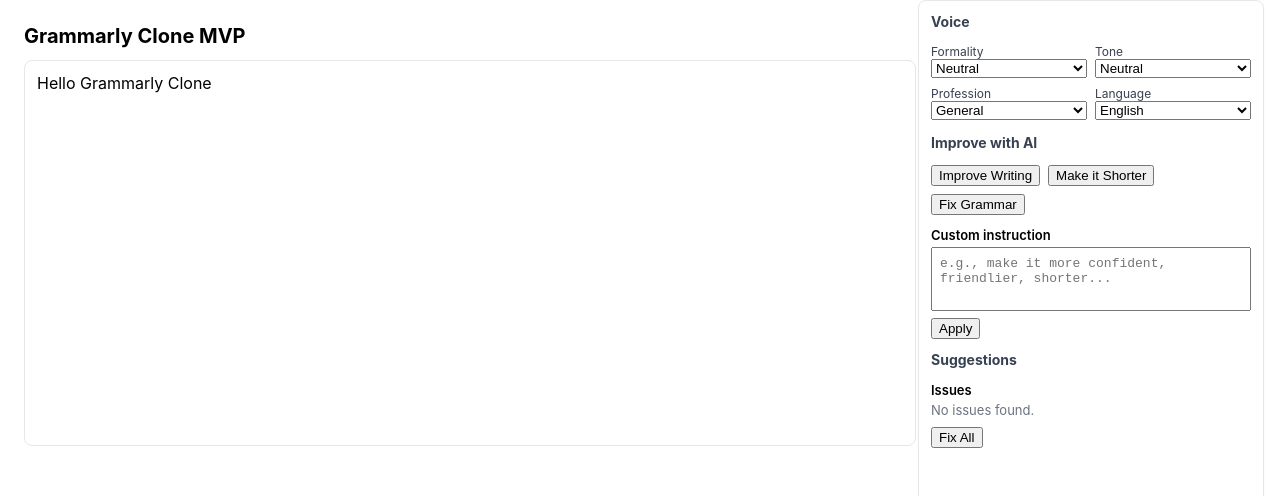
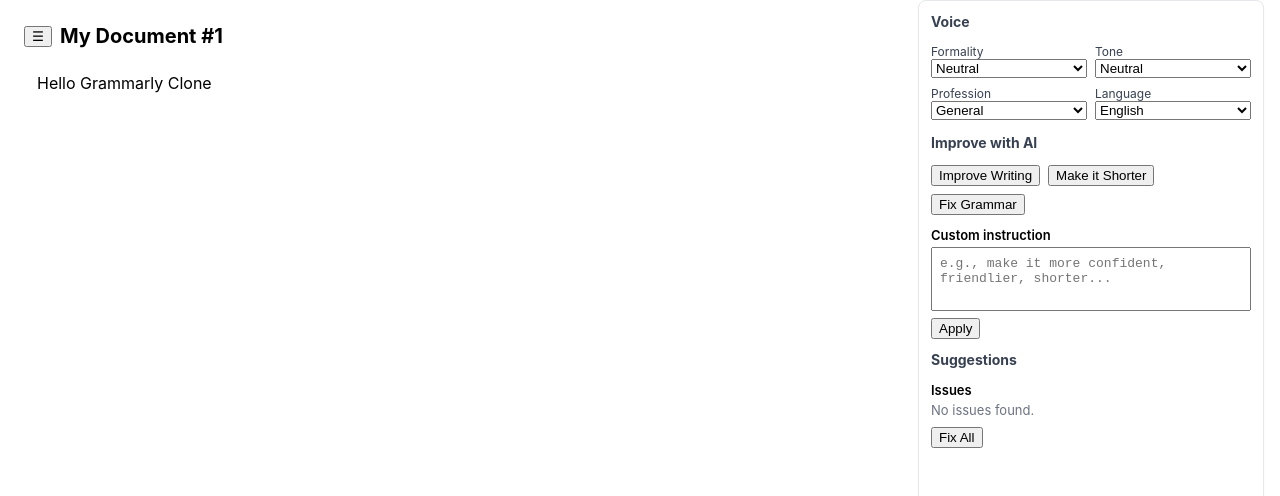
Before and after one commit to Akhil-Desai/Grammarly-Clone, a React (Vite) app in the folder frontend/: page / in a window 1280 px wide. Shown: the top 496 px of the page. Built offline with nearby package versions, Linux system fonts and the light colour scheme.

Commit message:
Additional small changes to the main editor

```diff
--- a/frontend/src/App.tsx
+++ b/frontend/src/App.tsx
@@ -12,7 +12,14 @@
     profession: 'General',
     language: 'English'
   })
+  const [menuOpen, setMenuOpen] = useState(false)
   const editorRef = useRef<HTMLDivElement | null>(null)
+
+  const exampleDoc = `This is a sample document.
+
+it includes teh common typo, and  two  spaces in places , plus lowercase after a sentence. Don't worry — you can try the Improve Writing option to make it formal or shorter.
+
+Also, check how the grammar rules handle spacing and Capitalization.`
 
   // Utilities for caret save/restore
   function getCaretOffset(root: HTMLElement): number | null {
@@ -155,7 +162,6 @@
     setLoading(true)
     try {
       const res = await apiRewrite(text, voice)
-      // pick suggestion by formality
       const target = voice.formality === 'Formal'
         ? res.rewrites.find(r => r.label === 'More formal')
         : res.rewrites.find(r => r.label === 'More persuasive')
@@ -183,7 +189,18 @@
   return (
     <div style={{ fontFamily: 'Inter, ui-sans-serif, system-ui', padding: 16, paddingRight: 336 }}>
       <header style={{ display: 'flex', alignItems: 'center', justifyContent: 'space-between' }}>
-        <h1 style={{ margin: 0, fontSize: 20 }}>Grammarly Clone MVP</h1>
+        <div style={{ position: 'relative', display: 'flex', alignItems: 'center', gap: 8 }}>
+          <button aria-label="Open menu" onClick={() => setMenuOpen(v => !v)}>☰</button>
+          <h1 style={{ margin: 0, fontSize: 20 }}>My Document #1</h1>
+          {menuOpen && (
+            <div style={{ position: 'absolute', top: '100%', left: 0, marginTop: 8, width: 220, border: '1px solid #e5e7eb', borderRadius: 8, background: '#fff', boxShadow: '0 4px 12px rgba(0,0,0,0.08)', zIndex: 50 }}>
+              <div style={{ padding: 8, borderBottom: '1px solid #f3f4f6', fontSize: 12, color: '#6b7280' }}>Menu</div>
+              <button style={{ display: 'block', width: '100%', textAlign: 'left', padding: '8px 10px', background: 'transparent' }} onClick={() => { setText(''); setMenuOpen(false) }}>Home</button>
+              <button style={{ display: 'block', width: '100%', textAlign: 'left', padding: '8px 10px', background: 'transparent' }} onClick={() => { setText(exampleDoc); setMenuOpen(false) }}>New Document</button>
+              <button style={{ display: 'block', width: '100%', textAlign: 'left', padding: '8px 10px', background: 'transparent' }} onClick={() => { window.alert('Grammarly Clone MVP: basic editor, inline checks, simple AI actions.'); setMenuOpen(false) }}>About this MVP</button>
+            </div>
+          )}
+        </div>
       </header>
 
       <div style={{ marginTop: 12 }}>
@@ -194,7 +211,7 @@
             role="textbox"
             aria-multiline
             onInput={(e) => setText((e.currentTarget as HTMLDivElement).innerText || '')}
-            style={{ width: '95%', height: 360, fontSize: 16, padding: 12, marginTop: 8, overflow: 'auto', border: '1px solid #e5e7eb', borderRadius: 8, whiteSpace: 'pre-wrap', outline: 'none' }}
+            style={{ width: '95%', height: 360, fontSize: 16, padding: 12, marginTop: 8, overflow: 'auto', border: '1px solid transparent', borderRadius: 8, whiteSpace: 'pre-wrap', outline: '2px solid transparent', boxShadow: 'none' }}
           />
         </div>
 
```
